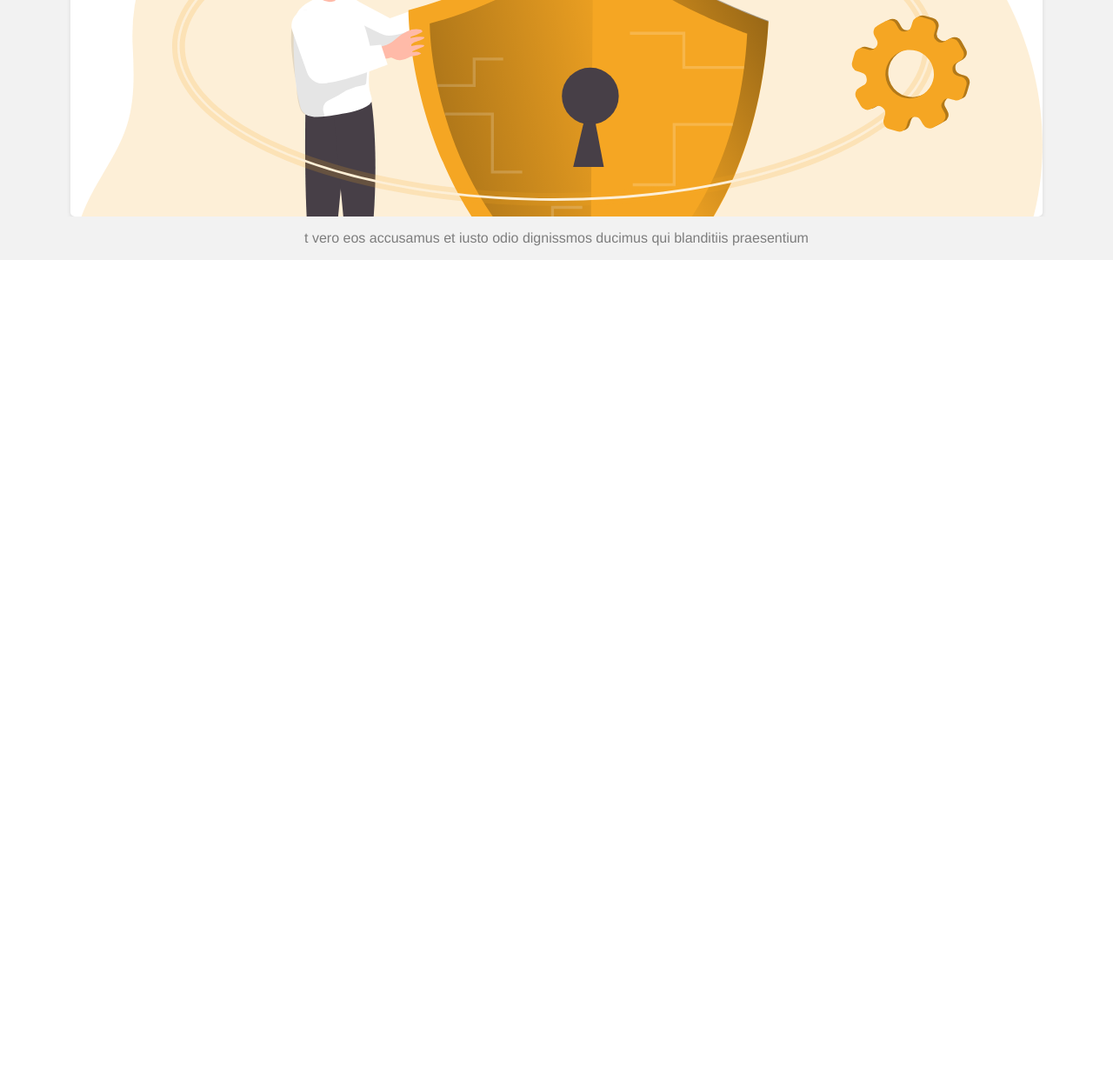
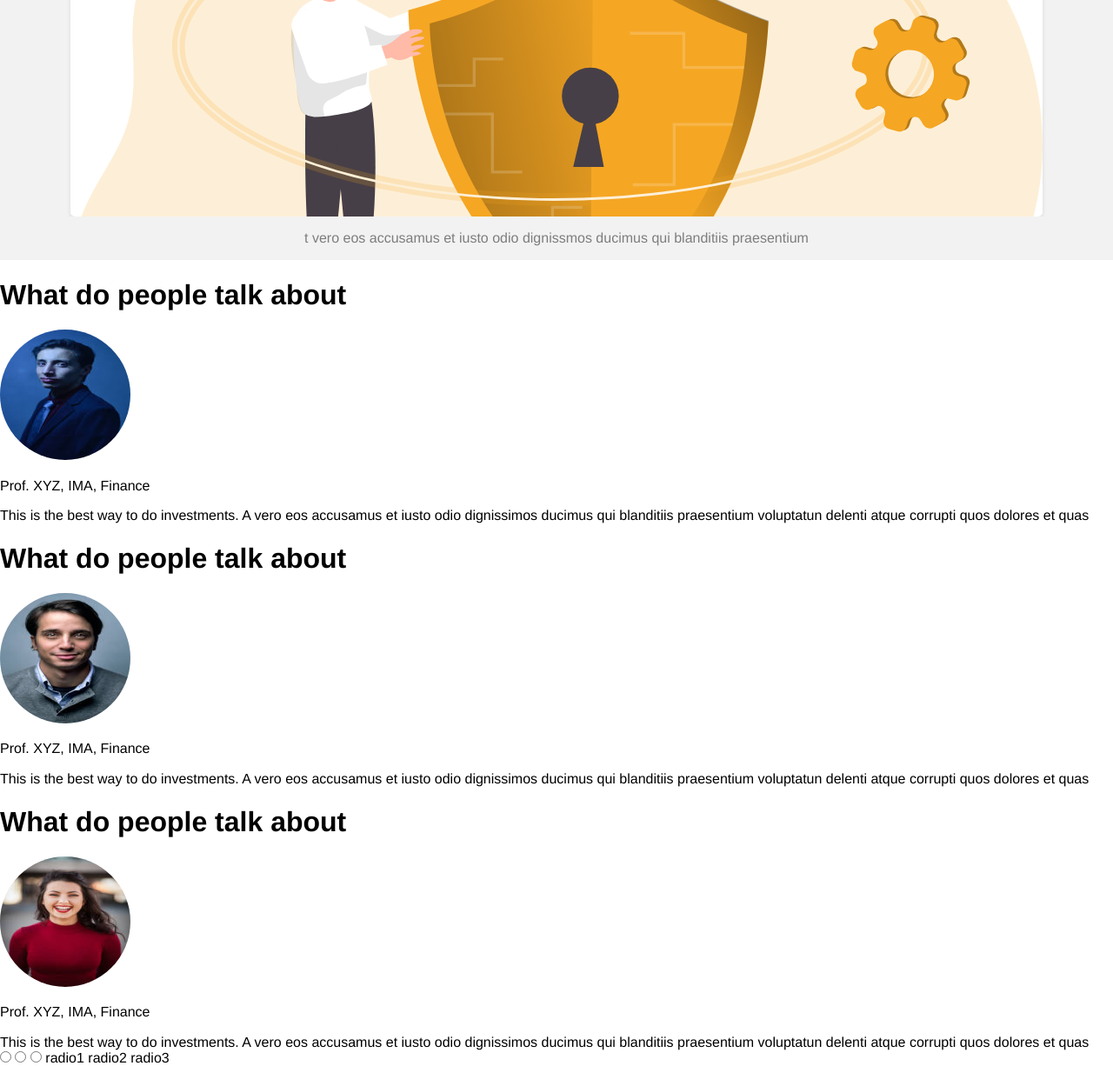
Before and after one commit to edsonJordan/sunqupacha-folder1, a plain HTML site: page index.html in a window 1280 px wide. Shown: the part 2848-4074 px from the top of the page at 87% size. Before the commit the page ends 3147 px from the top, so only its background shows below. Drawn offline with Linux system fonts and the light colour scheme.

Commit message:
agregando contenedor de slider

```diff
--- a/assets/style.css
+++ b/assets/style.css
@@ -3,6 +3,8 @@
 @import url("styles/header.css");
 @import url("styles/choose.css");
 @import url("styles/carousel.css");
+@import url("styles/people.css");
+@import url("styles/slider.css");
 *{
     font-family: "Haas Grot Text R Web", "Helvetica Neue", Helvetica, Arial, sans-serif;
 }
--- a/assets/styles/choose.css
+++ b/assets/styles/choose.css
@@ -2,6 +2,7 @@
     display: inline-block;
     width: calc(100vw - (100vw - 100%));
     background-color: var(--bg-color--light-grey);
+
 }
 .content__choose{
     width: calc(90vw - (100vw - 100%));
--- /dev/null
+++ b/assets/styles/people.css
@@ -0,0 +1,16 @@
+.container__people{
+    display: inline-block;
+    width: calc(100vw - (100vw - 100%));
+  /*   background-color: var(--bg-color--light-grey); */
+}
+.content__people{
+    width: calc(90vw - (100vw - 100%));
+    margin: auto;
+    text-align: center;
+}
+.img_people{
+    width: 150px;
+    height: 150px;
+    border-radius: 75%;
+
+}
--- a/index.html
+++ b/index.html
@@ -151,16 +151,47 @@
                                         </ul>
                                 </div>
                             </div>
-
                         </div>
                     </div>
                 <!-- End Slinder cards dinamyc -->
                 </div>
             <p class="card__title_paragraph" >t vero eos accusamus et iusto odio dignissmos ducimus qui blanditiis praesentium</p>
             </div>
+
+        </div>
     </div>
     <!-- Body end  ---WHY CHOOSE US FOR TAX SAVINGS -->
-
+    <div class="container__people">
+        <div class="content__pleople">
+                <div class="people__card">
+                    <h1>What do people talk  about</h1>
+                    <img src="assets/images/person_1.jpg" class="img_people people_1" alt="">
+                    <p>Prof. XYZ, IMA, Finance</p>
+                    <span>This is the best way to do investments. A vero eos accusamus et iusto odio dignissimos ducimus qui blanditiis praesentium
+                        voluptatun delenti atque corrupti quos dolores et quas</span>
+                </div>
+                <div class="people__card">
+                    <h1>What do people talk  about</h1>
+                    <img src="assets/images/person_2.jpg" class="img_people people_1" alt="">
+                    <p>Prof. XYZ, IMA, Finance</p>
+                    <span>This is the best way to do investments. A vero eos accusamus et iusto odio dignissimos ducimus qui blanditiis praesentium
+                        voluptatun delenti atque corrupti quos dolores et quas</span>
+                </div>
+                <div class="people__card">
+                    <h1>What do people talk  about</h1>
+                    <img src="assets/images/person_3.jpg" class="img_people people_1" alt="">
+                    <p>Prof. XYZ, IMA, Finance</p>
+                    <span>This is the best way to do investments. A vero eos accusamus et iusto odio dignissimos ducimus qui blanditiis praesentium
+                        voluptatun delenti atque corrupti quos dolores et quas</span>
+                </div>
+                <input type="radio" name="slider_radio_group" id="slider_option_1" class="slider_radio_input">
+                <input type="radio" name="slider_radio_group" id="slider_option_2" class="slider_radio_input">
+                <input type="radio" name="slider_radio_group" id="slider_option_3" class="slider_radio_input">
+                <label for="slider_option_1" class="slider__label_option slider_option_1">radio1</label>
+                <label for="slider_option_2" class="slider__label_option slider_option_2">radio2</label>
+                <label for="slider_option_3" class="slider__label_option slider_option_3">radio3</label>
+        </div>
+    </div>
 
 </body>
 
```
Also changed, not shown: assets/images/person_1.jpg (added), assets/images/person_2.jpg (added), assets/images/person_3.jpg (added), assets/styles/slider.css (added). Lines whose indentation alone changed are shown as unchanged.
